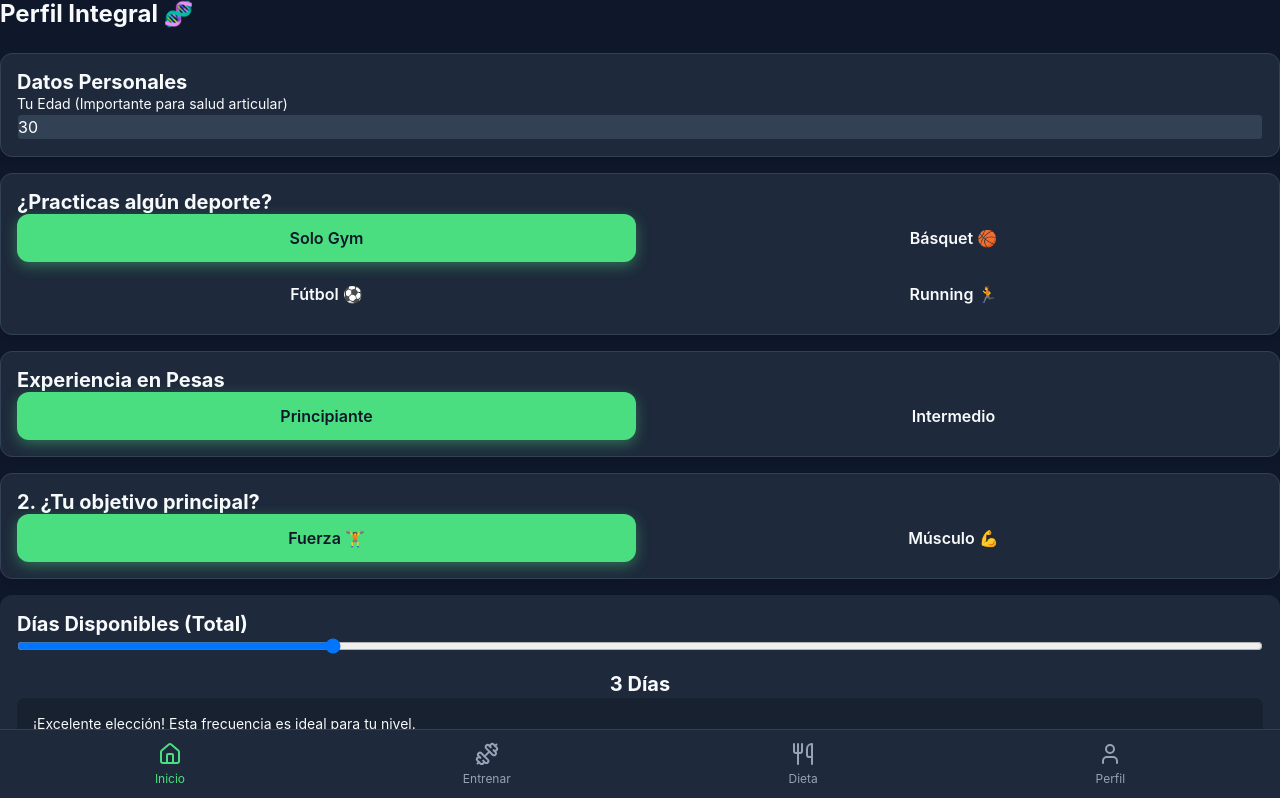
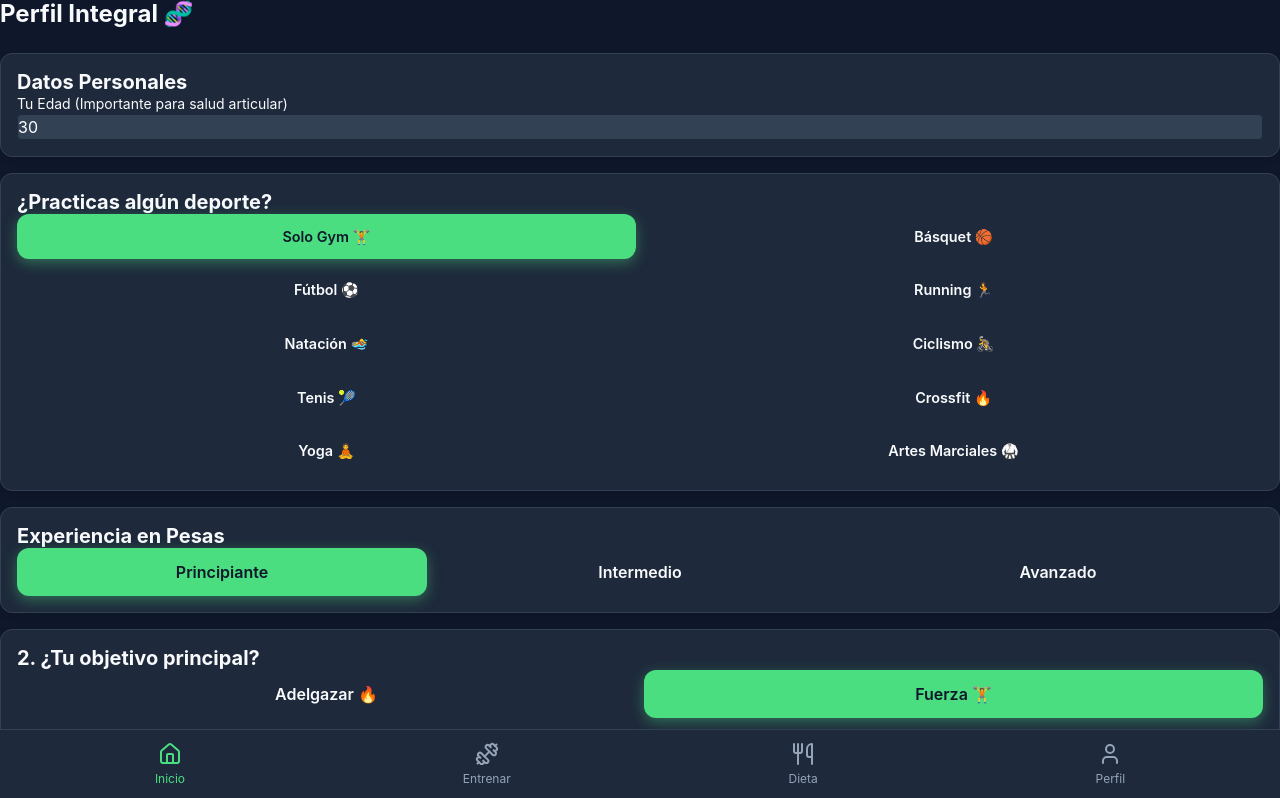
Before and after one commit to rluqui/level-up-gym, a React (Vite) app: page / in a window 1280 px wide. Shown: the top 798 px of the page. Built offline with nearby package versions, Linux system fonts and the light colour scheme; no server answers.

Commit message:
Enhance profile UX: fix age input and expand options

```diff
--- a/src/pages/Profile.jsx
+++ b/src/pages/Profile.jsx
@@ -47,10 +47,44 @@ const Profile = () => {
     };
 
     const handleAgeChange = (e) => {
-        setTempProfile({ ...tempProfile, age: parseInt(e.target.value) || 0 });
+        const val = e.target.value;
+        if (val === '') {
+            setTempProfile({ ...tempProfile, age: '' });
+        } else {
+            setTempProfile({ ...tempProfile, age: parseInt(val) });
+        }
     };
 
     const frequencyFeedback = getFrequencyFeedback(tempProfile.level, tempProfile.days);
+
+    // Opciones de configuración
+    const sportsOptions = [
+        { id: 'none', label: 'Solo Gym', icon: '🏋️' },
+        { id: 'basketball', label: 'Básquet', icon: '🏀' },
+        { id: 'football', label: 'Fútbol', icon: '⚽' },
+        { id: 'running', label: 'Running', icon: '🏃' },
+        { id: 'swimming', label: 'Natación', icon: '🏊' },
+        { id: 'cycling', label: 'Ciclismo', icon: '🚴' },
+        { id: 'tennis', label: 'Tenis', icon: '🎾' },
+        { id: 'crossfit', label: 'Crossfit', icon: '🔥' },
+        { id: 'yoga', label: 'Yoga', icon: '🧘' },
+        { id: 'martial_arts', label: 'Artes Marciales', icon: '🥋' }
+    ];
+
+    const levelOptions = [
+        { id: 'beginner', label: 'Principiante' },
+        { id: 'intermediate', label: 'Intermedio' },
+        { id: 'advanced', label: 'Avanzado' }
+    ];
+
+    const goalOptions = [
+        { id: 'weight_loss', label: 'Adelgazar', icon: '🔥' },
+        { id: 'strength', label: 'Fuerza', icon: '🏋️' },
+        { id: 'hypertrophy', label: 'Músculo', icon: '💪' },
+        { id: 'endurance', label: 'Resistencia', icon: '🏃' },
+        { id: 'health', label: 'Salud General', icon: '❤️' },
+        { id: 'mobility', label: 'Movilidad', icon: '🤸' }
+    ];
 
     return (
         <div style={{ paddingBottom: '7rem' }}>
@@ -80,7 +114,7 @@ const Profile = () => {
                             <h3>Tu Plan Integral</h3>
                             <button className="btn btn-secondary" onClick={() => setIsEditing(true)}>Editar</button>
                         </div>
-                        <div className="flex gap-4 mt-2 overflow-x-auto">
+                        <div className="flex gap-4 mt-2 overflow-x-auto pb-2">
                             <div className="flex flex-col min-w-[80px]">
                                 <span className="text-muted text-sm">Edad</span>
                                 <span className="font-bold">{profile.age} años</span>
@@ -156,50 +190,47 @@ const Profile = () => {
                     <div className="card" style={{ marginBottom: '1rem' }}>
                         <h3 className="mb-2">¿Practicas algún deporte?</h3>
                         <div className="grid grid-cols-2 gap-2">
-                            <button className={`btn ${tempProfile.sport === 'none' ? 'btn-primary' : 'btn-secondary'}`} onClick={() => setTempProfile({ ...tempProfile, sport: 'none' })}>Solo Gym</button>
-                            <button className={`btn ${tempProfile.sport === 'basketball' ? 'btn-primary' : 'btn-secondary'}`} onClick={() => setTempProfile({ ...tempProfile, sport: 'basketball' })}>Básquet 🏀</button>
-                            <button className={`btn ${tempProfile.sport === 'football' ? 'btn-primary' : 'btn-secondary'}`} onClick={() => setTempProfile({ ...tempProfile, sport: 'football' })}>Fútbol ⚽</button>
-                            <button className={`btn ${tempProfile.sport === 'running' ? 'btn-primary' : 'btn-secondary'}`} onClick={() => setTempProfile({ ...tempProfile, sport: 'running' })}>Running 🏃</button>
+                            {sportsOptions.map((sport) => (
+                                <button
+                                    key={sport.id}
+                                    className={`btn ${tempProfile.sport === sport.id ? 'btn-primary' : 'btn-secondary'} flex items-center justify-center gap-2`}
+                                    onClick={() => setTempProfile({ ...tempProfile, sport: sport.id })}
+                                    style={{ fontSize: '0.9rem' }}
+                                >
+                                    {sport.label} {sport.icon}
+                                </button>
+                            ))}
                         </div>
                     </div>
 
                     <div className="card" style={{ marginBottom: '1rem' }}>
                         <h3 className="mb-2">Experiencia en Pesas</h3>
                         <div className="flex gap-2">
+                            {levelOptions.map((level) => (
                                 <button
-                                className={`btn ${tempProfile.level === 'beginner' ? 'btn-primary' : 'btn-secondary'}`}
-                                onClick={() => setTempProfile({ ...tempProfile, level: 'beginner' })}
+                                    key={level.id}
+                                    className={`btn ${tempProfile.level === level.id ? 'btn-primary' : 'btn-secondary'}`}
+                                    onClick={() => setTempProfile({ ...tempProfile, level: level.id })}
                                     style={{ flex: 1 }}
                                 >
-                                Principiante
+                                    {level.label}
                                 </button>
-                            <button
-                                className={`btn ${tempProfile.level === 'intermediate' ? 'btn-primary' : 'btn-secondary'}`}
-                                onClick={() => setTempProfile({ ...tempProfile, level: 'intermediate' })}
-                                style={{ flex: 1 }}
-                            >
-                                Intermedio
-                            </button>
+                            ))}
                         </div>
                     </div>
 
                     <div className="card" style={{ marginBottom: '1rem' }}>
                         <h3 className="mb-2">2. ¿Tu objetivo principal?</h3>
-                        <div className="flex gap-2">
+                        <div className="grid grid-cols-2 gap-2">
+                            {goalOptions.map((goal) => (
                                 <button
-                                className={`btn ${tempProfile.goal === 'strength' ? 'btn-primary' : 'btn-secondary'}`}
-                                onClick={() => setTempProfile({ ...tempProfile, goal: 'strength' })}
-                                style={{ flex: 1 }}
+                                    key={goal.id}
+                                    className={`btn ${tempProfile.goal === goal.id ? 'btn-primary' : 'btn-secondary'} flex items-center justify-center gap-2`}
+                                    onClick={() => setTempProfile({ ...tempProfile, goal: goal.id })}
                                 >
-                                Fuerza 🏋️
+                                    {goal.label} {goal.icon}
                                 </button>
-                            <button
-                                className={`btn ${tempProfile.goal === 'hypertrophy' ? 'btn-primary' : 'btn-secondary'}`}
-                                onClick={() => setTempProfile({ ...tempProfile, goal: 'hypertrophy' })}
-                                style={{ flex: 1 }}
-                            >
-                                Músculo 💪
-                            </button>
+                            ))}
                         </div>
                     </div>
 
```
Lines whose indentation alone changed are shown as unchanged.
